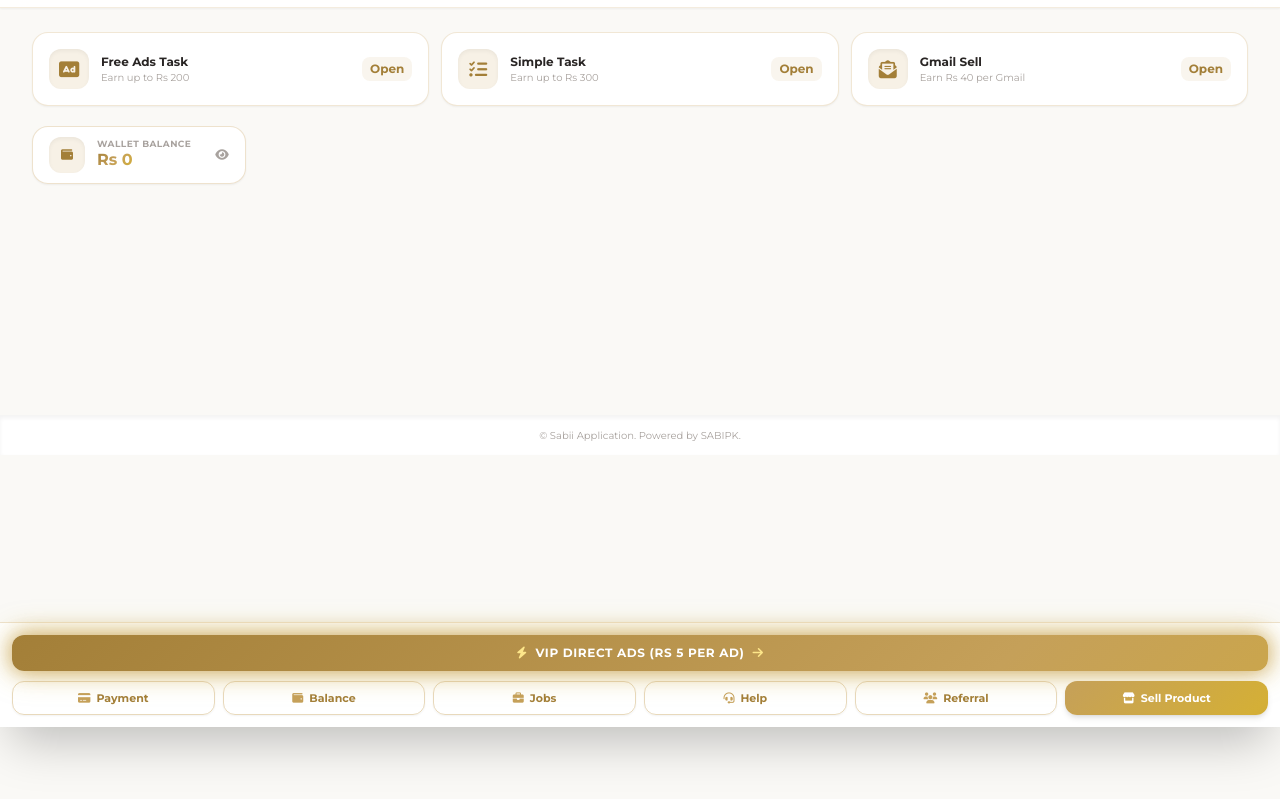
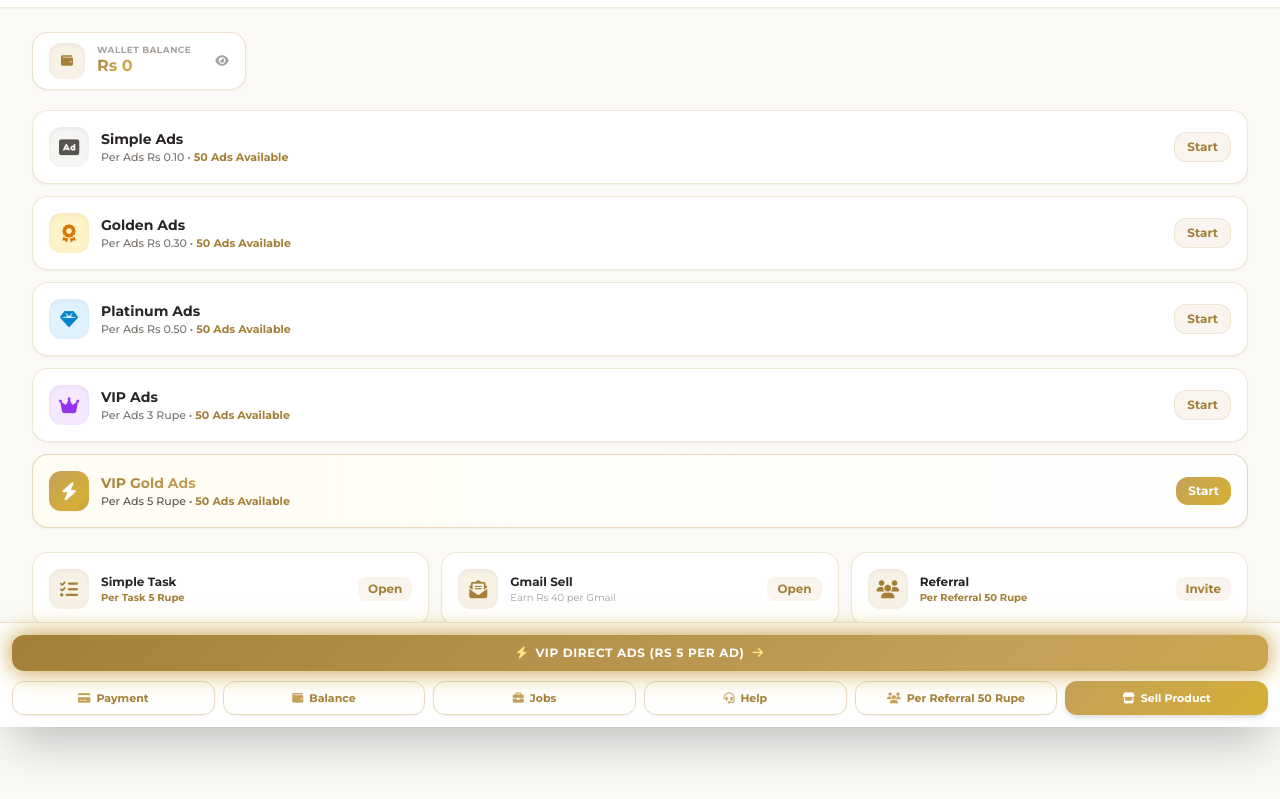
Before and after one commit to sabir2323323232/Sabii, a plain HTML site: page dashboard.html in a window 1280 px wide. Shown: the part 73-872 px from the top of the page. Before the commit the page ends 800 px from the top, so only its background shows below. Drawn offline with nearby package versions, Linux system fonts and the light colour scheme; no server answers.

Commit message:
Enhance dashboard with Wallet Balance and ad updates
Added a Wallet Balance Widget and updated various ad sections to reflect new pricing and titles.

```diff
--- a/dashboard.html
+++ b/dashboard.html
@@ -207,52 +207,7 @@
   <!-- Main Area -->
   <main class="flex-grow max-w-7xl w-full mx-auto px-4 sm:px-6 lg:px-8 py-6 space-y-5">
 
-    <!-- Top 3 Featured Tasks (Free Ads, Simple Task, Gmail Sell) -->
-    <div class="grid grid-cols-1 sm:grid-cols-3 gap-3">
-      <!-- 1. Free Ads -->
-      <a href="free-ads.html" class="sabii-card rounded-2xl p-4 bg-white flex items-center justify-between hover:border-sabii-gold transition shadow-sm group">
-        <div class="flex items-center gap-3">
-          <div class="w-10 h-10 rounded-xl bg-sabii-gold/15 text-sabii-darkgold flex items-center justify-center text-lg shadow-inner group-hover:scale-105 transition">
-            <i class="fa-solid fa-rectangle-ad"></i>
-          </div>
-          <div>
-            <h4 class="text-xs font-bold text-stone-800">Free Ads Task</h4>
-            <p class="text-[10px] text-stone-400">Earn up to Rs 200</p>
-          </div>
-        </div>
-        <span class="text-xs font-bold text-sabii-darkgold bg-sabii-gold/10 px-2 py-1 rounded-lg">Open</span>
-      </a>
-
-      <!-- 2. Simple Task -->
-      <a href="simple-task.html" class="sabii-card rounded-2xl p-4 bg-white flex items-center justify-between hover:border-sabii-gold transition shadow-sm group">
-        <div class="flex items-center gap-3">
-          <div class="w-10 h-10 rounded-xl bg-sabii-gold/15 text-sabii-darkgold flex items-center justify-center text-lg shadow-inner group-hover:scale-105 transition">
-            <i class="fa-solid fa-list-check"></i>
-          </div>
-          <div>
-            <h4 class="text-xs font-bold text-stone-800">Simple Task</h4>
-            <p class="text-[10px] text-stone-400">Earn up to Rs 300</p>
-          </div>
-        </div>
-        <span class="text-xs font-bold text-sabii-darkgold bg-sabii-gold/10 px-2 py-1 rounded-lg">Open</span>
-      </a>
-
-      <!-- 3. Gmail Sell -->
-      <a href="gmail-selling.html" class="sabii-card rounded-2xl p-4 bg-white flex items-center justify-between hover:border-sabii-gold transition shadow-sm group">
-        <div class="flex items-center gap-3">
-          <div class="w-10 h-10 rounded-xl bg-sabii-gold/15 text-sabii-darkgold flex items-center justify-center text-lg shadow-inner group-hover:scale-105 transition">
-            <i class="fa-solid fa-envelope-open-text"></i>
-          </div>
-          <div>
-            <h4 class="text-xs font-bold text-stone-800">Gmail Sell</h4>
-            <p class="text-[10px] text-stone-400">Earn Rs 40 per Gmail</p>
-          </div>
-        </div>
-        <span class="text-xs font-bold text-sabii-darkgold bg-sabii-gold/10 px-2 py-1 rounded-lg">Open</span>
-      </a>
-    </div>
-
-    <!-- Wallet Balance Widget -->
+    <!-- Wallet Balance Widget (Sabse Uper) -->
     <div class="flex items-center justify-between">
       <div class="inline-flex items-center gap-3 bg-white border border-sabii-gold/30 rounded-2xl py-2.5 px-4 shadow-sm w-full sm:w-auto">
         <div class="w-9 h-9 rounded-xl bg-sabii-gold/15 text-sabii-darkgold flex items-center justify-center text-xs shadow-inner">
@@ -266,6 +221,124 @@
           <i id="balance-eye-icon" class="fa-solid fa-eye"></i>
         </button>
       </div>
+    </div>
+
+    <!-- 5 Ads Tiers Line by Line -->
+    <div class="flex flex-col space-y-3">
+      <!-- 1. Simple Ads -->
+      <a href="free-ads.html" class="sabii-card rounded-2xl p-4 bg-white flex items-center justify-between hover:border-sabii-gold transition shadow-sm group">
+        <div class="flex items-center gap-3">
+          <div class="w-10 h-10 rounded-xl bg-stone-100 text-stone-600 flex items-center justify-center text-lg shadow-inner group-hover:scale-105 transition">
+            <i class="fa-solid fa-rectangle-ad"></i>
+          </div>
+          <div>
+            <h4 class="text-xs sm:text-sm font-bold text-stone-800">Simple Ads</h4>
+            <p class="text-[11px] text-stone-500 font-medium">Per Ads Rs 0.10 • <span class="text-sabii-darkgold font-bold">50 Ads Available</span></p>
+          </div>
+        </div>
+        <span class="text-xs font-bold text-sabii-darkgold bg-sabii-gold/10 px-3 py-1.5 rounded-xl border border-sabii-gold/20 group-hover:bg-sabii-gold group-hover:text-white transition">Start</span>
+      </a>
+
+      <!-- 2. Golden Ads -->
+      <a href="golden-ads.html" class="sabii-card rounded-2xl p-4 bg-white flex items-center justify-between hover:border-sabii-gold transition shadow-sm group">
+        <div class="flex items-center gap-3">
+          <div class="w-10 h-10 rounded-xl bg-amber-100 text-amber-600 flex items-center justify-center text-lg shadow-inner group-hover:scale-105 transition">
+            <i class="fa-solid fa-award"></i>
+          </div>
+          <div>
+            <h4 class="text-xs sm:text-sm font-bold text-stone-800">Golden Ads</h4>
+            <p class="text-[11px] text-stone-500 font-medium">Per Ads Rs 0.30 • <span class="text-sabii-darkgold font-bold">50 Ads Available</span></p>
+          </div>
+        </div>
+        <span class="text-xs font-bold text-sabii-darkgold bg-sabii-gold/10 px-3 py-1.5 rounded-xl border border-sabii-gold/20 group-hover:bg-sabii-gold group-hover:text-white transition">Start</span>
+      </a>
+
+      <!-- 3. Platinum Ads -->
+      <a href="platinum-ads.html" class="sabii-card rounded-2xl p-4 bg-white flex items-center justify-between hover:border-sabii-gold transition shadow-sm group">
+        <div class="flex items-center gap-3">
+          <div class="w-10 h-10 rounded-xl bg-sky-100 text-sky-600 flex items-center justify-center text-lg shadow-inner group-hover:scale-105 transition">
+            <i class="fa-solid fa-gem"></i>
+          </div>
+          <div>
+            <h4 class="text-xs sm:text-sm font-bold text-stone-800">Platinum Ads</h4>
+            <p class="text-[11px] text-stone-500 font-medium">Per Ads Rs 0.50 • <span class="text-sabii-darkgold font-bold">50 Ads Available</span></p>
+          </div>
+        </div>
+        <span class="text-xs font-bold text-sabii-darkgold bg-sabii-gold/10 px-3 py-1.5 rounded-xl border border-sabii-gold/20 group-hover:bg-sabii-gold group-hover:text-white transition">Start</span>
+      </a>
+
+      <!-- 4. VIP Ads -->
+      <a href="vip-ads.html" class="sabii-card rounded-2xl p-4 bg-white flex items-center justify-between hover:border-sabii-gold transition shadow-sm group">
+        <div class="flex items-center gap-3">
+          <div class="w-10 h-10 rounded-xl bg-purple-100 text-purple-600 flex items-center justify-center text-lg shadow-inner group-hover:scale-105 transition">
+            <i class="fa-solid fa-crown"></i>
+          </div>
+          <div>
+            <h4 class="text-xs sm:text-sm font-bold text-stone-800">VIP Ads</h4>
+            <p class="text-[11px] text-stone-500 font-medium">Per Ads 3 Rupe • <span class="text-sabii-darkgold font-bold">50 Ads Available</span></p>
+          </div>
+        </div>
+        <span class="text-xs font-bold text-sabii-darkgold bg-sabii-gold/10 px-3 py-1.5 rounded-xl border border-sabii-gold/20 group-hover:bg-sabii-gold group-hover:text-white transition">Start</span>
+      </a>
+
+      <!-- 5. VIP Gold Ads -->
+      <a href="vip-gold-ads.html" class="sabii-card rounded-2xl p-4 bg-gradient-to-r from-amber-50/60 to-white flex items-center justify-between border border-sabii-gold/40 hover:border-sabii-gold transition shadow-sm group">
+        <div class="flex items-center gap-3">
+          <div class="w-10 h-10 rounded-xl sabii-button flex items-center justify-center text-lg shadow-sm group-hover:scale-105 transition">
+            <i class="fa-solid fa-bolt"></i>
+          </div>
+          <div>
+            <h4 class="text-xs sm:text-sm font-bold sabii-gold-text">VIP Gold Ads</h4>
+            <p class="text-[11px] text-stone-600 font-medium">Per Ads 5 Rupe • <span class="text-sabii-darkgold font-bold">50 Ads Available</span></p>
+          </div>
+        </div>
+        <span class="text-xs font-bold text-white sabii-button px-3 py-1.5 rounded-xl shadow-xs">Start</span>
+      </a>
+    </div>
+
+    <!-- Bottom Tasks Section (Simple Task, Gmail Sell, Referral) -->
+    <div class="grid grid-cols-1 sm:grid-cols-3 gap-3 pt-1">
+      <!-- Simple Task -->
+      <a href="simple-task.html" class="sabii-card rounded-2xl p-4 bg-white flex items-center justify-between hover:border-sabii-gold transition shadow-sm group">
+        <div class="flex items-center gap-3">
+          <div class="w-10 h-10 rounded-xl bg-sabii-gold/15 text-sabii-darkgold flex items-center justify-center text-lg shadow-inner group-hover:scale-105 transition">
+            <i class="fa-solid fa-list-check"></i>
+          </div>
+          <div>
+            <h4 class="text-xs font-bold text-stone-800">Simple Task</h4>
+            <p class="text-[10px] text-sabii-darkgold font-bold">Per Task 5 Rupe</p>
+          </div>
+        </div>
+        <span class="text-xs font-bold text-sabii-darkgold bg-sabii-gold/10 px-2.5 py-1 rounded-lg">Open</span>
+      </a>
+
+      <!-- Gmail Sell -->
+      <a href="gmail-selling.html" class="sabii-card rounded-2xl p-4 bg-white flex items-center justify-between hover:border-sabii-gold transition shadow-sm group">
+        <div class="flex items-center gap-3">
+          <div class="w-10 h-10 rounded-xl bg-sabii-gold/15 text-sabii-darkgold flex items-center justify-center text-lg shadow-inner group-hover:scale-105 transition">
+            <i class="fa-solid fa-envelope-open-text"></i>
+          </div>
+          <div>
+            <h4 class="text-xs font-bold text-stone-800">Gmail Sell</h4>
+            <p class="text-[10px] text-stone-400">Earn Rs 40 per Gmail</p>
+          </div>
+        </div>
+        <span class="text-xs font-bold text-sabii-darkgold bg-sabii-gold/10 px-2.5 py-1 rounded-lg">Open</span>
+      </a>
+
+      <!-- Referral -->
+      <a href="referral.html" class="sabii-card rounded-2xl p-4 bg-white flex items-center justify-between hover:border-sabii-gold transition shadow-sm group">
+        <div class="flex items-center gap-3">
+          <div class="w-10 h-10 rounded-xl bg-sabii-gold/15 text-sabii-darkgold flex items-center justify-center text-lg shadow-inner group-hover:scale-105 transition">
+            <i class="fa-solid fa-users"></i>
+          </div>
+          <div>
+            <h4 class="text-xs font-bold text-stone-800">Referral</h4>
+            <p class="text-[10px] text-sabii-darkgold font-bold">Per Referral 50 Rupe</p>
+          </div>
+        </div>
+        <span class="text-xs font-bold text-sabii-darkgold bg-sabii-gold/10 px-2.5 py-1 rounded-lg">Invite</span>
+      </a>
     </div>
 
   </main>
@@ -294,7 +367,7 @@
         <i class="fa-solid fa-headset text-sabii-gold"></i> Help
       </a>
       <a href="referral.html" class="py-2 px-2 rounded-xl border border-sabii-gold/40 hover:bg-sabii-gold/10 text-sabii-darkgold font-bold text-[11px] text-center flex items-center justify-center gap-1.5 transition shadow-sm truncate">
-        <i class="fa-solid fa-users text-sabii-gold"></i> Referral
+        <i class="fa-solid fa-users text-sabii-gold"></i> Per Referral 50 Rupe
       </a>
       <a href="product-selling.html" class="py-2 px-2 rounded-xl sabii-button font-bold text-[11px] text-center flex items-center justify-center gap-1.5 shadow-md truncate">
         <i class="fa-solid fa-store"></i> Sell Product
```
